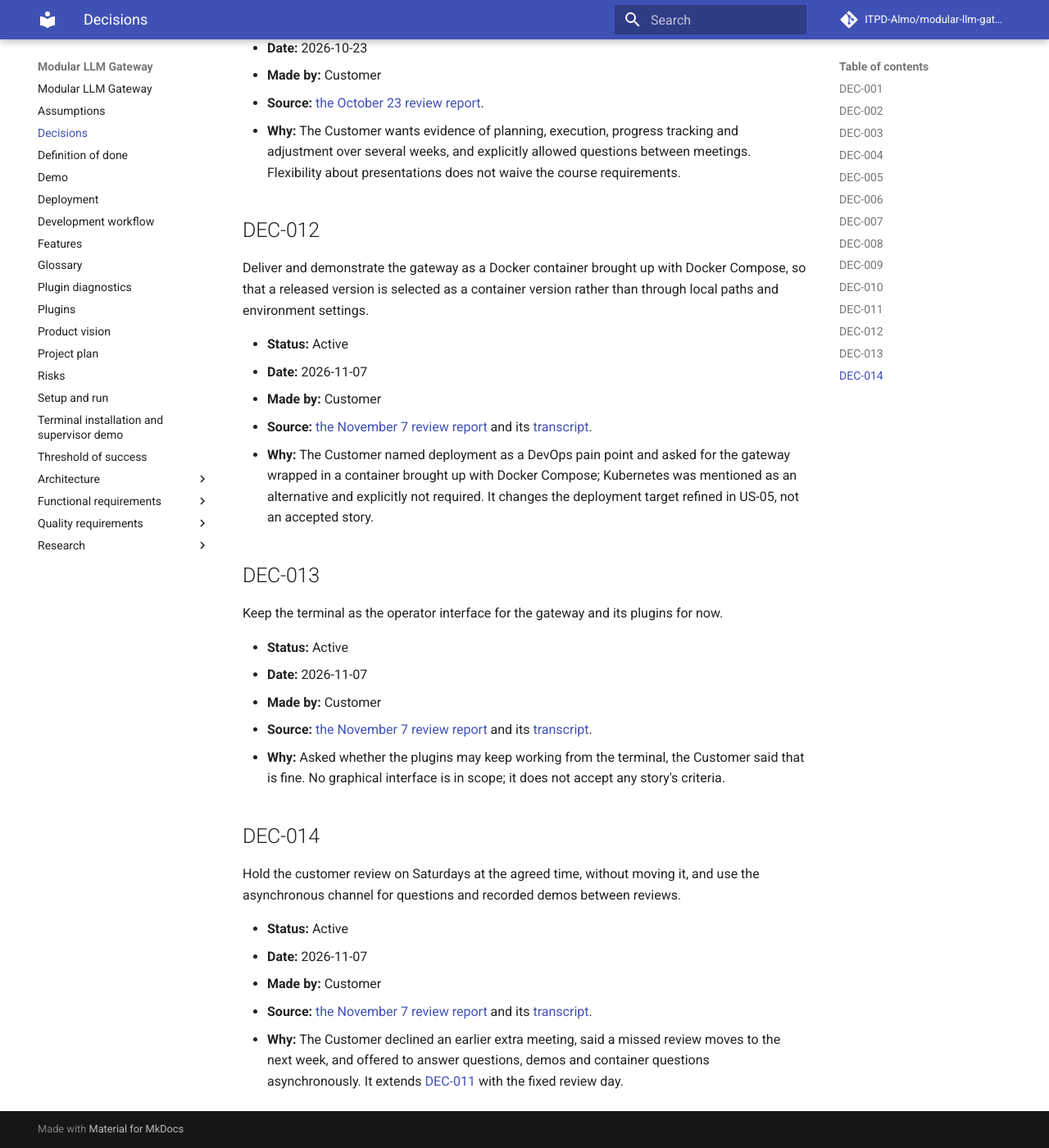
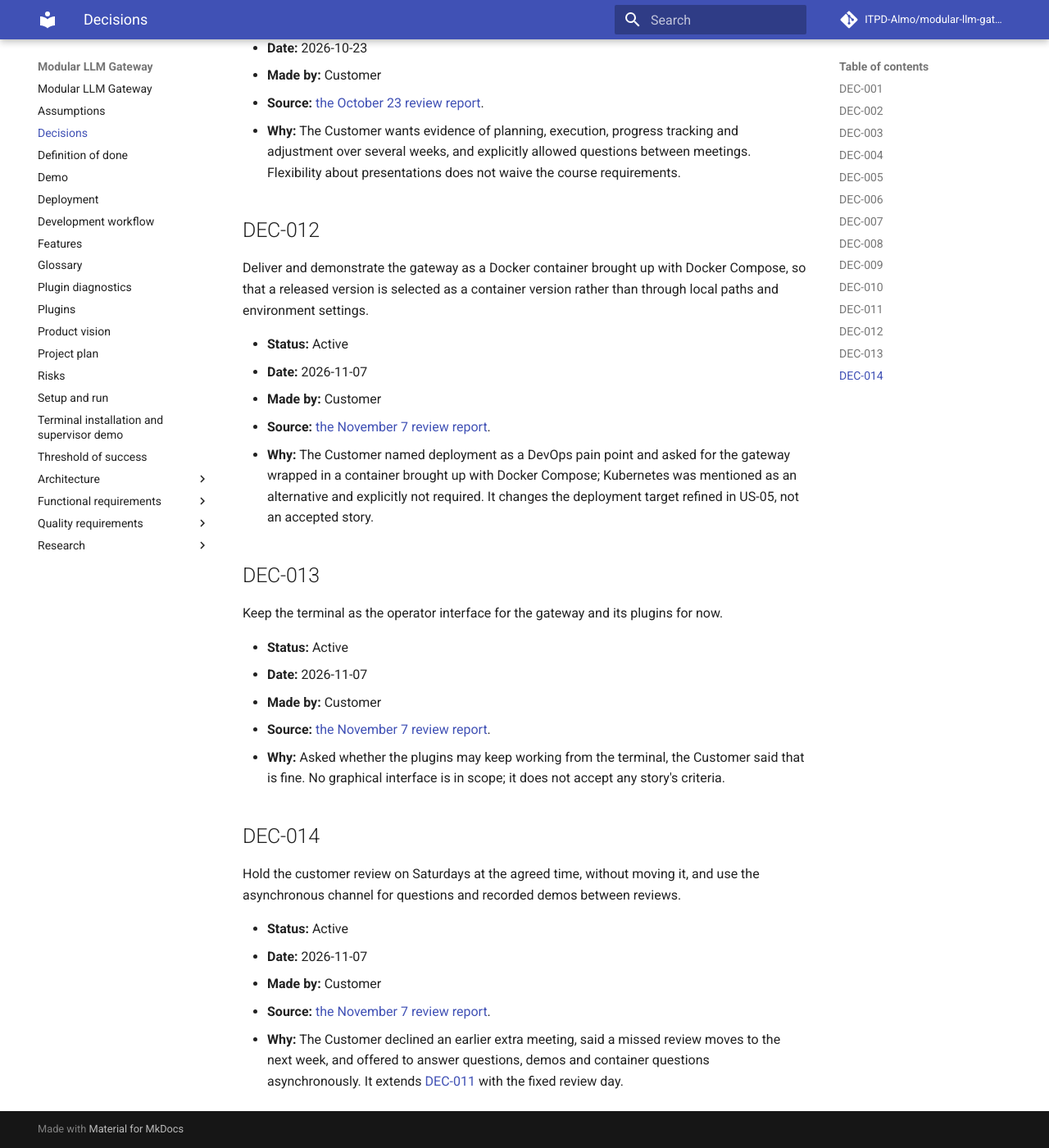
Before and after one commit to ITPD-Almo/modular-llm-gateway, an MkDocs documentation site: the page built from docs/decisions.md, in a window 1280 px wide and 1400 px high, scrolled down 3979 px. Shown: the whole window at 82% size. Built offline with MkDocs 1.6.1 and Material for MkDocs 9.7.7, drawn with Linux system fonts in a browser that asks for light colours; comment, search, counter and statistics services are not loaded.

Commit message:
Cite the Week 6 review through a commit permalink
The report first appears in this pull request, so blob/main links
return 404 before the merge.

Refs #117

```diff
--- a/docs/decisions.md
+++ b/docs/decisions.md
@@ -117,7 +117,7 @@
 - **Status:** Active
 - **Date:** 2026-11-07
 - **Made by:** Customer
-- **Source:** [the November 7 review report](https://github.com/ITPD-Almo/modular-llm-gateway/blob/main/reports/week-06/meeting-report.md#decisions) and its [transcript](https://github.com/ITPD-Almo/modular-llm-gateway/blob/main/reports/week-06/meeting-transcript.md).
+- **Source:** [the November 7 review report](https://github.com/ITPD-Almo/modular-llm-gateway/blob/7917c0181ab17b3434006ca646b2bd5bda75742c/reports/week-06/meeting-report.md#decisions).
 - **Why:** The Customer named deployment as a DevOps pain point and asked for the gateway wrapped in a container brought up with Docker Compose; Kubernetes was mentioned as an alternative and explicitly not required. It changes the deployment target refined in US-05, not an accepted story.
 
 ## DEC-013
@@ -127,7 +127,7 @@
 - **Status:** Active
 - **Date:** 2026-11-07
 - **Made by:** Customer
-- **Source:** [the November 7 review report](https://github.com/ITPD-Almo/modular-llm-gateway/blob/main/reports/week-06/meeting-report.md#decisions) and its [transcript](https://github.com/ITPD-Almo/modular-llm-gateway/blob/main/reports/week-06/meeting-transcript.md).
+- **Source:** [the November 7 review report](https://github.com/ITPD-Almo/modular-llm-gateway/blob/7917c0181ab17b3434006ca646b2bd5bda75742c/reports/week-06/meeting-report.md#decisions).
 - **Why:** Asked whether the plugins may keep working from the terminal, the Customer said that is fine. No graphical interface is in scope; it does not accept any story's criteria.
 
 ## DEC-014
@@ -137,5 +137,5 @@
 - **Status:** Active
 - **Date:** 2026-11-07
 - **Made by:** Customer
-- **Source:** [the November 7 review report](https://github.com/ITPD-Almo/modular-llm-gateway/blob/main/reports/week-06/meeting-report.md#decisions) and its [transcript](https://github.com/ITPD-Almo/modular-llm-gateway/blob/main/reports/week-06/meeting-transcript.md).
+- **Source:** [the November 7 review report](https://github.com/ITPD-Almo/modular-llm-gateway/blob/7917c0181ab17b3434006ca646b2bd5bda75742c/reports/week-06/meeting-report.md#decisions).
 - **Why:** The Customer declined an earlier extra meeting, said a missed review moves to the next week, and offered to answer questions, demos and container questions asynchronously. It extends [DEC-011](#dec-011) with the fixed review day.
```
Also changed, not shown: docs/threshold-of-success.md (+1 -1 lines).
